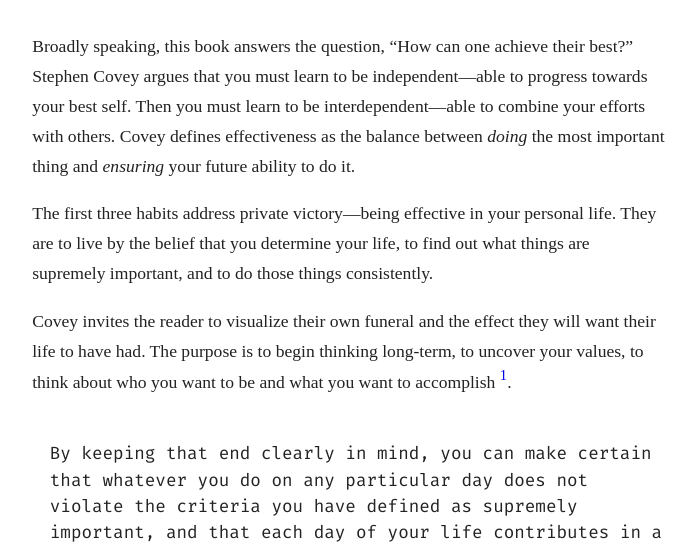
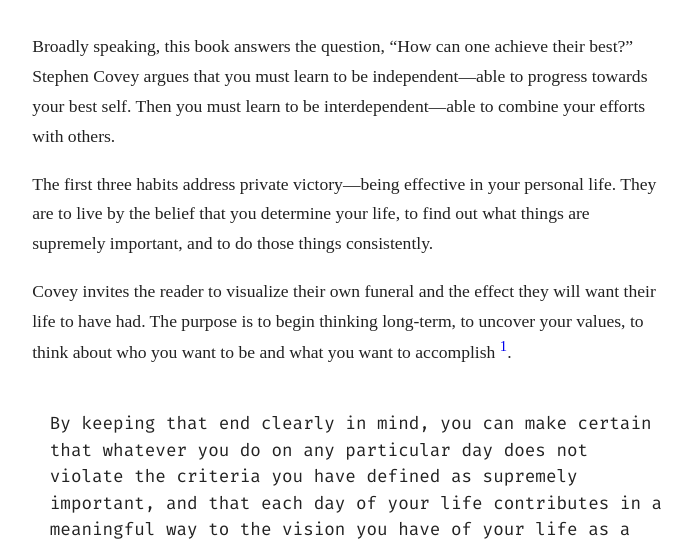
Before and after one commit to cdosborn/site, a plain HTML site: page dist/posts/reading-notes-on-the-seven-habits-of-highly-effective-people.html in a window 1280 px wide. Shown: the part 264-808 px from the top of the page, without its empty margins (291-987 px from the left). Drawn offline with Linux system fonts and the light colour scheme; a web font is replaced by a local one.

Commit message:
Remove awkward defintion of effectiveness

```diff
--- a/dist/posts/reading-notes-on-the-seven-habits-of-highly-effective-people.html
+++ b/dist/posts/reading-notes-on-the-seven-habits-of-highly-effective-people.html
@@ -39,7 +39,7 @@
                 <p>January 13, 2019</p>
                 <p>5 min read</p>
             </div>
-            <p>Broadly speaking, this book answers the question, “How can one achieve their best?” Stephen Covey argues that you must learn to be independent—able to progress towards your best self. Then you must learn to be interdependent—able to combine your efforts with others. Covey defines effectiveness as the balance between <em>doing</em> the most important thing and <em>ensuring</em> your future ability to do it.</p>
+            <p>Broadly speaking, this book answers the question, “How can one achieve their best?” Stephen Covey argues that you must learn to be independent—able to progress towards your best self. Then you must learn to be interdependent—able to combine your efforts with others.</p>
 <p>The first three habits address private victory—being effective in your personal life. They are to live by the belief that you determine your life, to find out what things are supremely important, and to do those things consistently.</p>
 <p><span id="fn:1"></span> Covey invites the reader to visualize their own funeral and the effect they will want their life to have had. The purpose is to begin thinking long-term, to uncover your values, to think about who you want to be and what you want to accomplish <a style="text-decoration:none" href="#fn:1:defn"><sup>1</sup></a>.</p>
 <blockquote>
```
Also changed, not shown: 1 other file.
